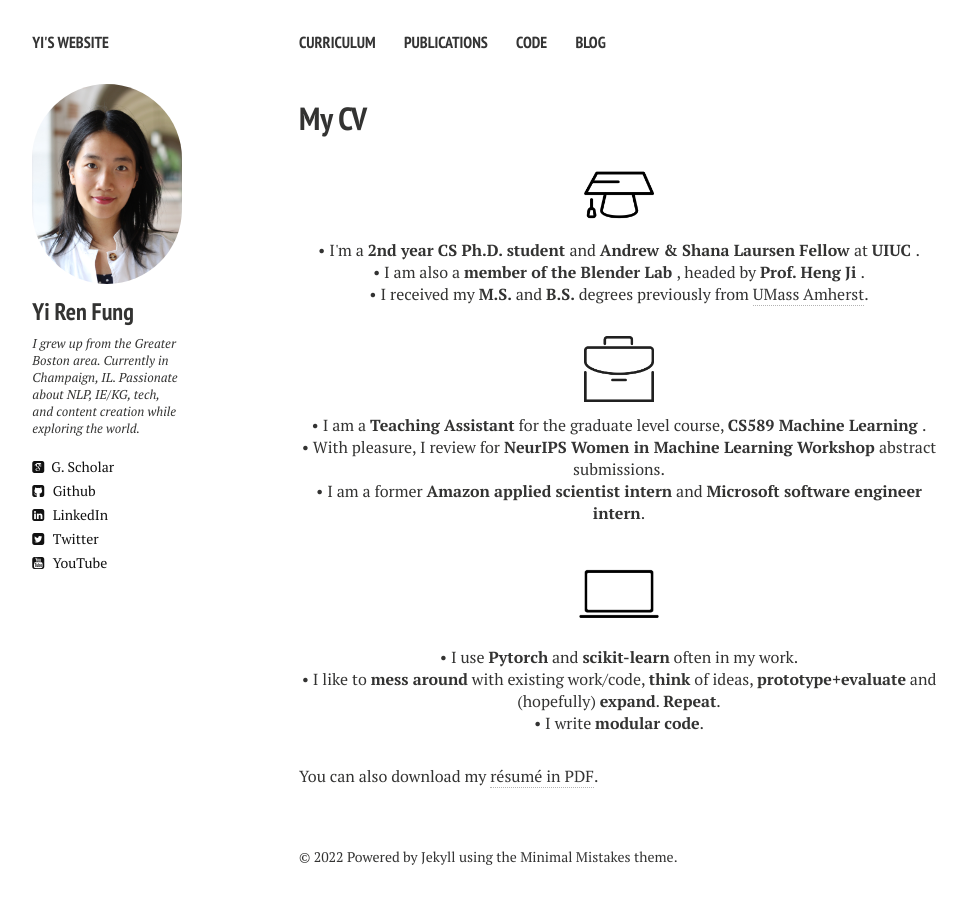
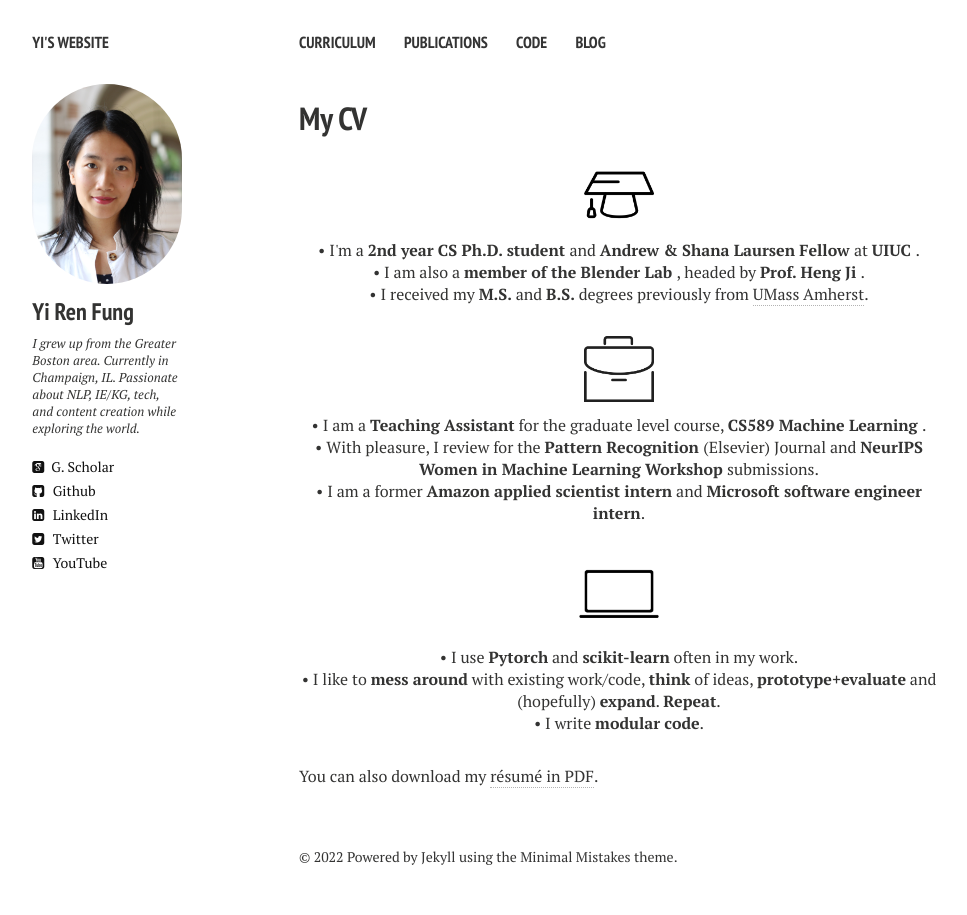
Before and after one commit to yrf1/yrf1.github.io, a Jekyll site: the page built from cv.md, in a window 1280 px wide. Shown: the whole page, without its empty margins (21-988 px from the left). Built offline with Jekyll 4.4.1, drawn with Linux system fonts in a browser that asks for light colours; nearby versions of some CDN libraries.

Commit message:
Update cv

```diff
--- a/_layouts/cv.html
+++ b/_layouts/cv.html
@@ -52,7 +52,7 @@
 
     <p align="center" class=bottom-small><img src="{{ site.url }}/images/CV/business.png" alt="Work Experience" width="70" height="70"></p>
     <p align="center">&#8226 I am a <strong>Teaching Assistant</strong> for the graduate level course, <strong> <a href="https://research.google.com" target="_blank">CS589 Machine Learning</a> </strong>.</p>
-    <p align="center">&#8226 With pleasure, I review for <strong> <a href="https://wimlworkshop.org" target="_blank">NeurIPS Women in Machine Learning Workshop</a> </strong> abstract submissions.</p>
+    <p align="center">&#8226 With pleasure, I review for the <strong> <a href="https://www.journals.elsevier.com/pattern-recognition" target="_blank">Pattern Recognition</a> </strong> (Elsevier) Journal and <strong> <a href="https://wimlworkshop.org" target="_blank">NeurIPS Women in Machine Learning Workshop</a> </strong> submissions.</p>
     <p align="center" class="bottom-three">&#8226 I am a former <strong> Amazon applied scientist intern</strong> and <strong>Microsoft software engineer intern</strong>.</p>
 
     <p align="center" class=bottom-small><img src="{{ site.url }}/images/CV/computer2.png" alt="Computer Skills" width="80" height="80"></p>
```
